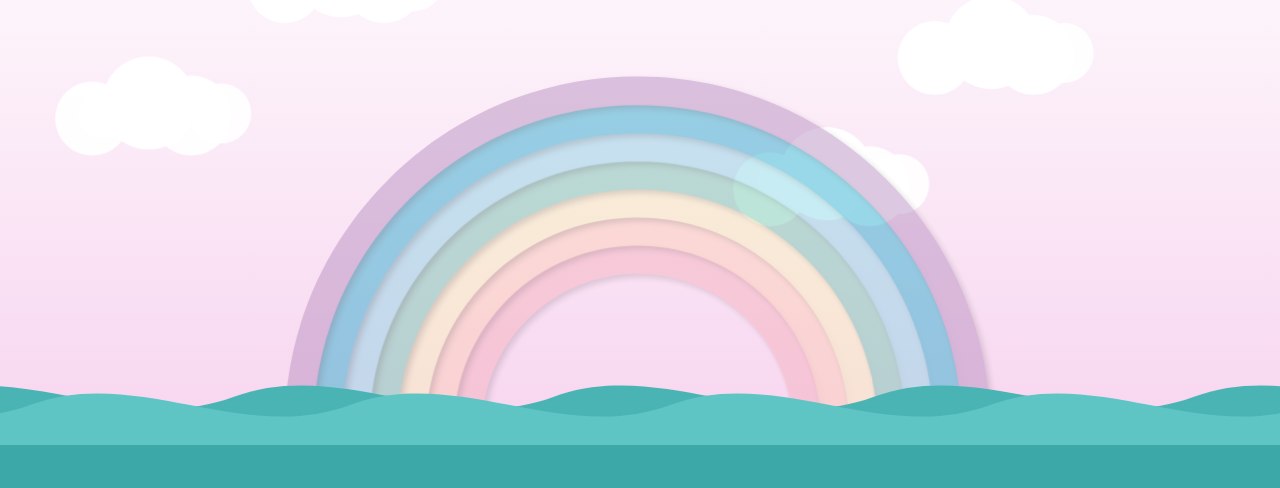
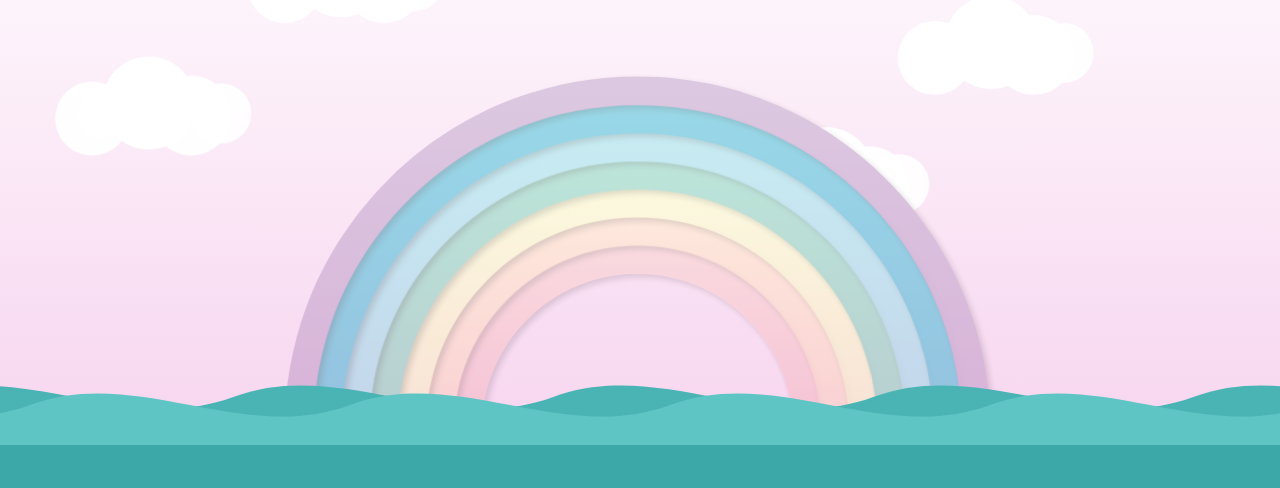
Before and after one commit to mikalmorello/magicalminis, a React (Vite) app: page / in a window 1280 px wide. Shown: the part 155-643 px from the top of the page. Built offline with nearby package versions, Linux system fonts and the light colour scheme; the HTML template or start-up script is replaced by a standard one.

Commit message:
Add backdrop to rainbow component and define gradient: introduce a backdrop for the rainbow SVG and create a linear gradient for improved visual depth in the hero section.

```diff
--- a/src/components/hero/Rainbow.jsx
+++ b/src/components/hero/Rainbow.jsx
@@ -74,6 +74,10 @@ function Rainbow() {
         xmlns="http://www.w3.org/2000/svg"
       >
         <defs>
+          <linearGradient id="rainbow-sky-bg" x1="0" y1="0" x2="0" y2="1">
+            <stop offset="0%" stopColor="var(--sky-top)" />
+            <stop offset="100%" stopColor="var(--sky-bottom)" />
+          </linearGradient>
           {SHADOWS.map((shadow) => (
             <filter
               key={shadow.id}
@@ -95,6 +99,11 @@ function Rainbow() {
             </filter>
           ))}
         </defs>
+        <g className="rainbow__backdrop" aria-hidden="true">
+          {BANDS.map((band) => (
+            <path key={`bg-${band.index}`} d={band.d} fill="url(#rainbow-sky-bg)" />
+          ))}
+        </g>
         <g className="rainbow__group">
           {BANDS.map((band) => (
             <g
--- a/src/components/hero/hero.scss
+++ b/src/components/hero/hero.scss
@@ -110,6 +110,10 @@
     overflow: visible;
   }
 
+  &__backdrop {
+    pointer-events: none;
+  }
+
   &__group {
     opacity: 0.5;
   }
```
